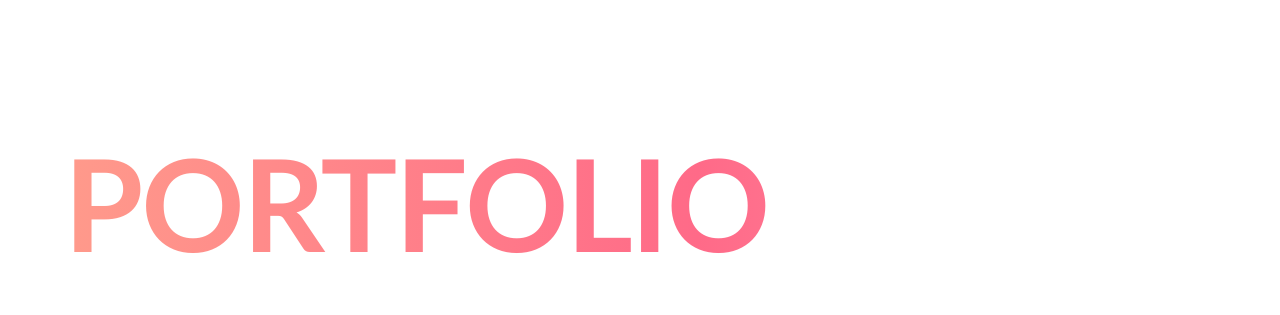
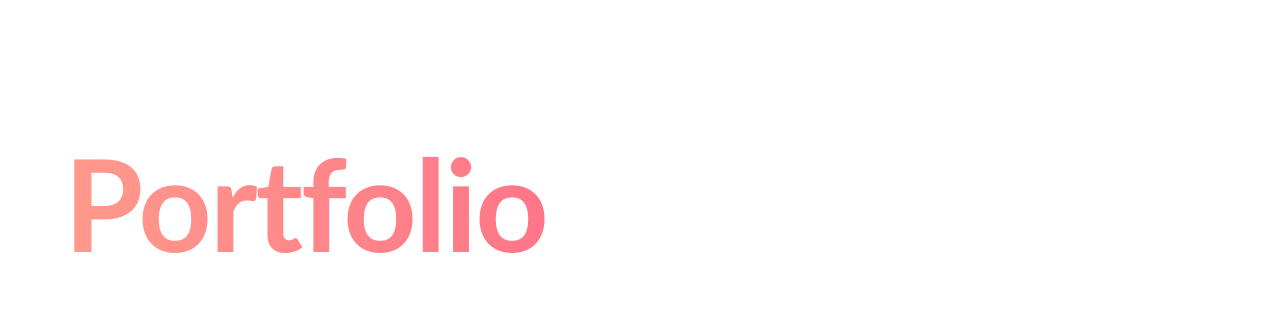
Before and after one commit to jasonLapina/site, a Next.js app: page / in a window 1280 px wide. Shown: the part 800-1115 px from the top of the page. Built offline with nearby package versions, Linux system fonts and the light colour scheme; what @mui/material-nextjs would draw is missing.

Commit message:
portfolio heading capitalization

```diff
--- a/src/Components/Home/Portfolio.tsx
+++ b/src/Components/Home/Portfolio.tsx
@@ -6,7 +6,7 @@ const Portfolio = () => {
   return (
     <Container>
       <Box>
-        <Typography variant="h1">PORTFOLIO</Typography>
+        <Typography variant="h1">Portfolio</Typography>
         <Typography variant="h4" mt={4}>
           Take a look at some of my work!
         </Typography>
```
